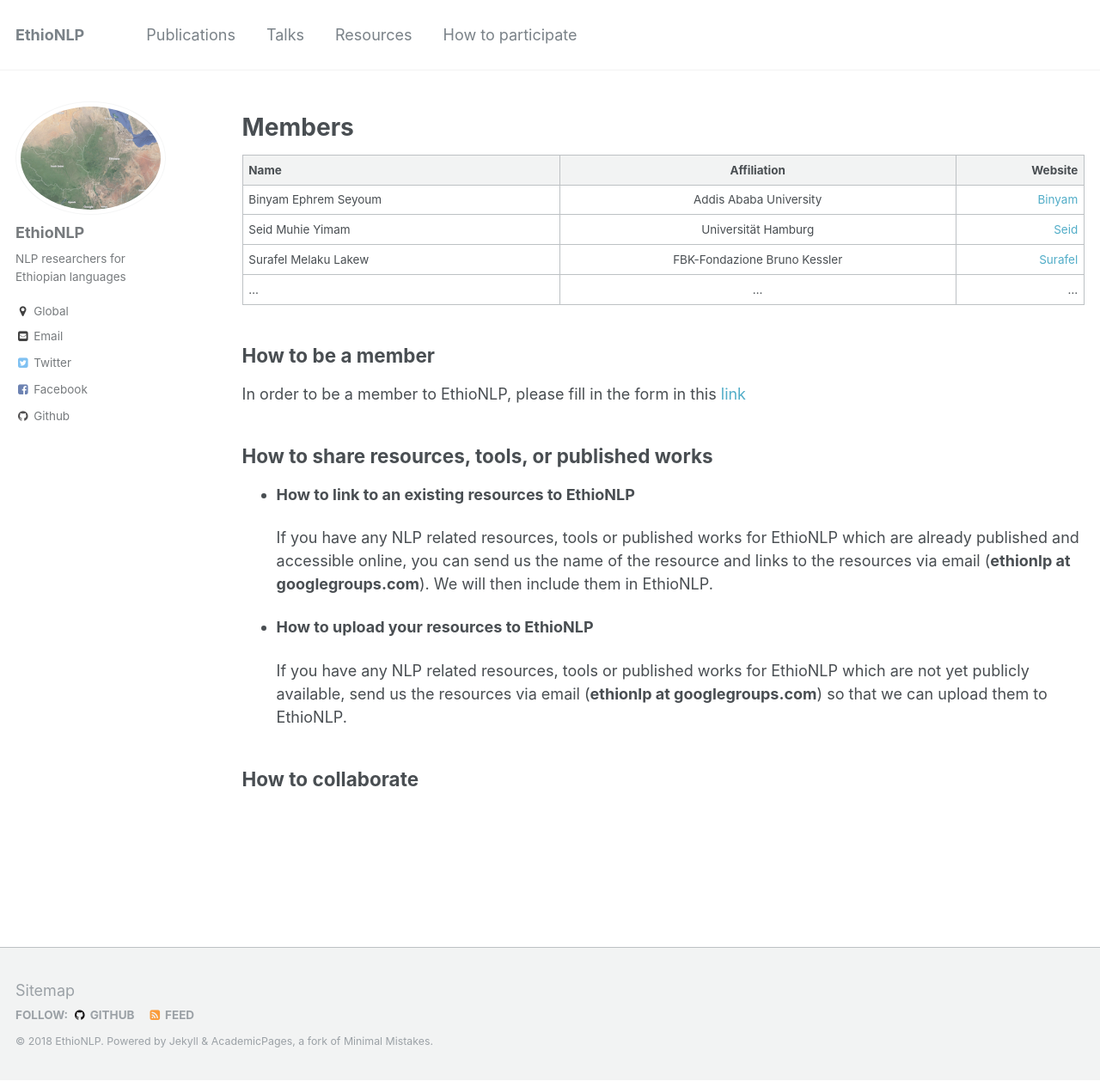
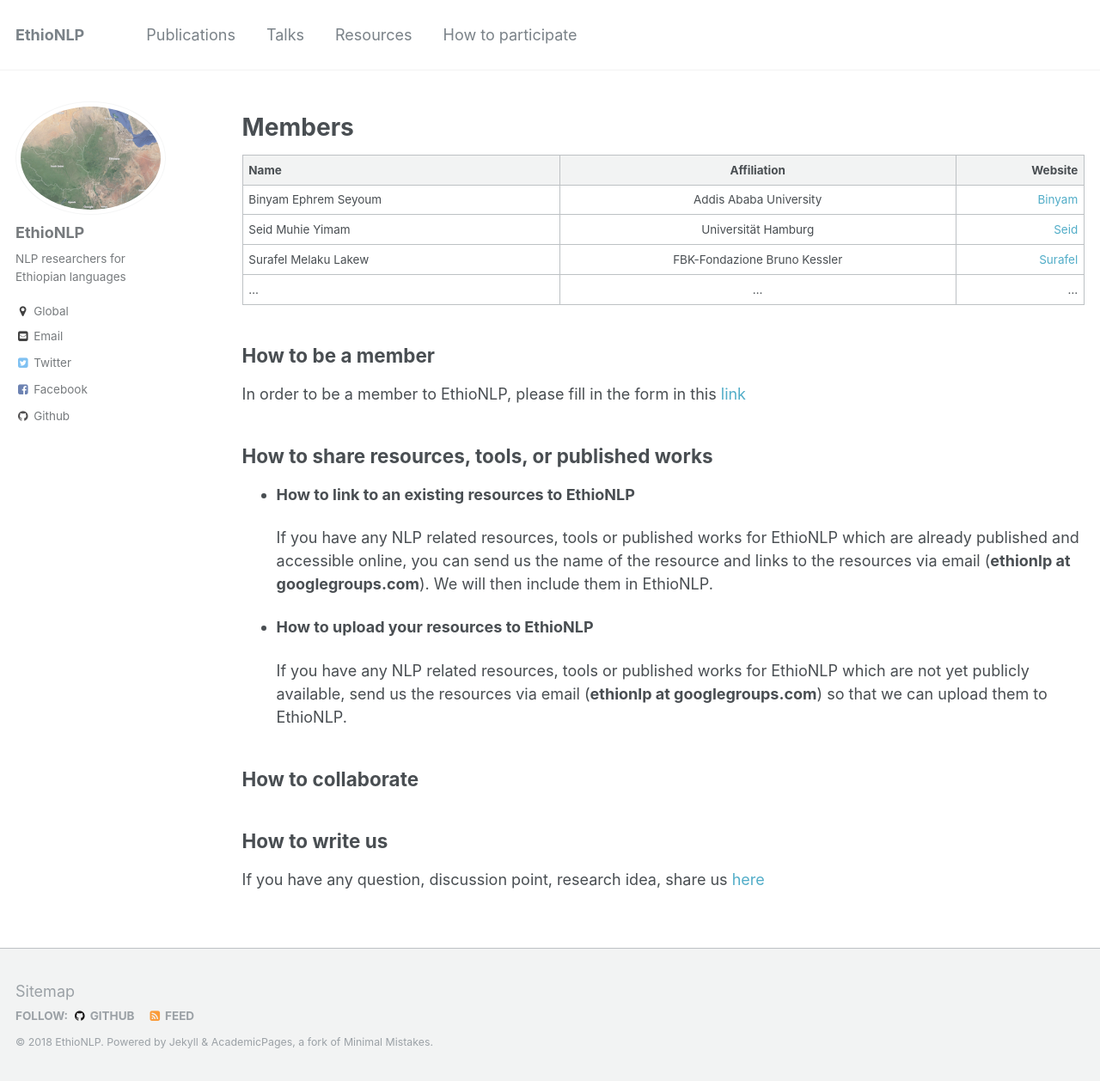
Before and after one commit to EthioNLP/ethionlp.github.io, a Jekyll site: the page built from _pages/guide.md, in a window 1280 px wide and 1258 px high. Shown: the whole window at 86% size. Built offline with Jekyll 4.4.1, drawn with Linux system fonts in a browser that asks for light colours.

Commit message:
Update guide.md

```diff
--- a/_pages/guide.md
+++ b/_pages/guide.md
@@ -35,3 +35,6 @@
    If you have any NLP related resources, tools or published works for EthioNLP which are not yet publicly available, send us the resources via email (**ethionlp at googlegroups.com**) so that we can upload them to EthioNLP.
 
 ## How to collaborate
+
+## How to write us
+If you have any question, discussion point, research idea, share us [here](https://groups.google.com/forum/#!forum/ethionlp)
```
